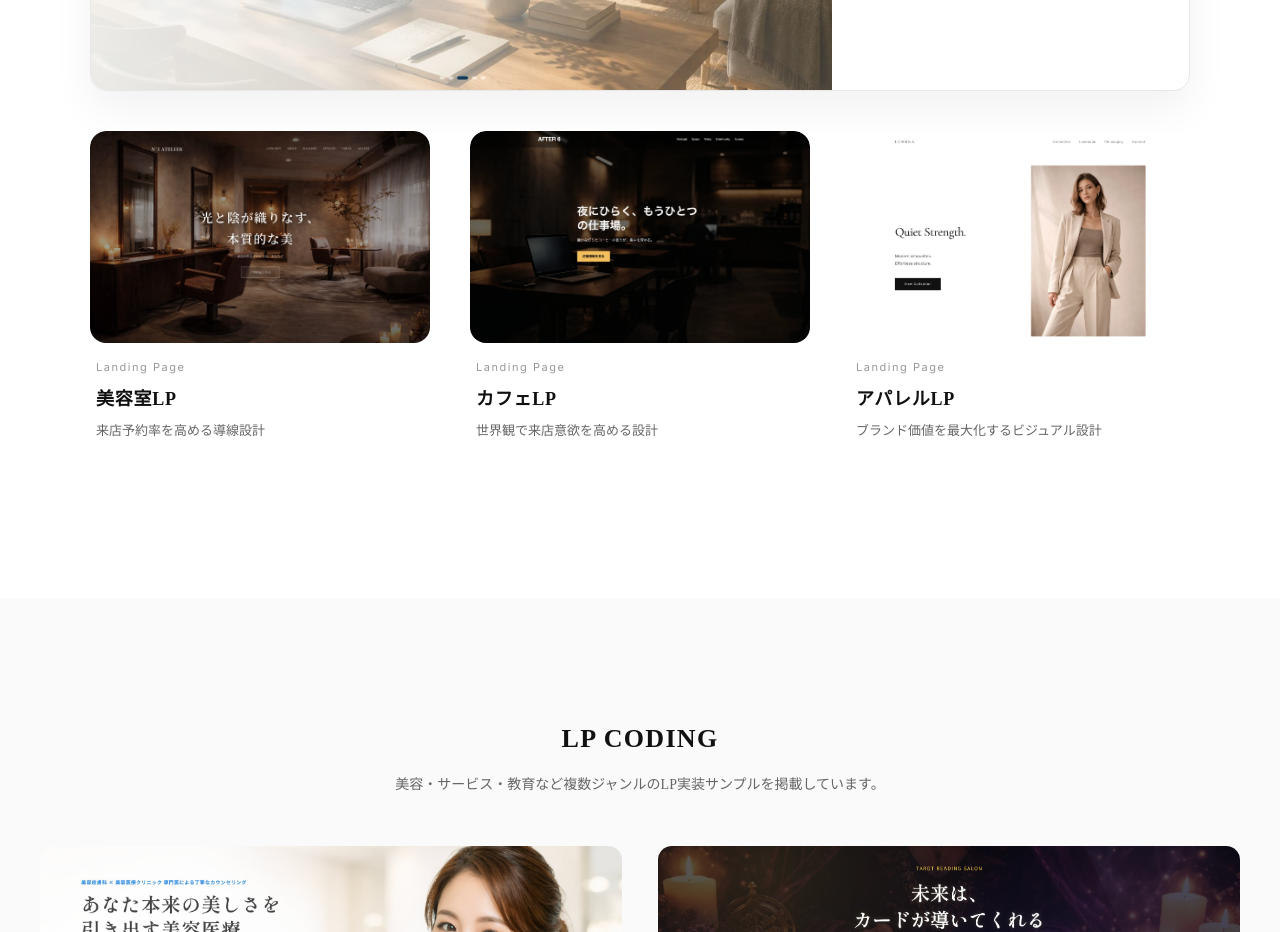
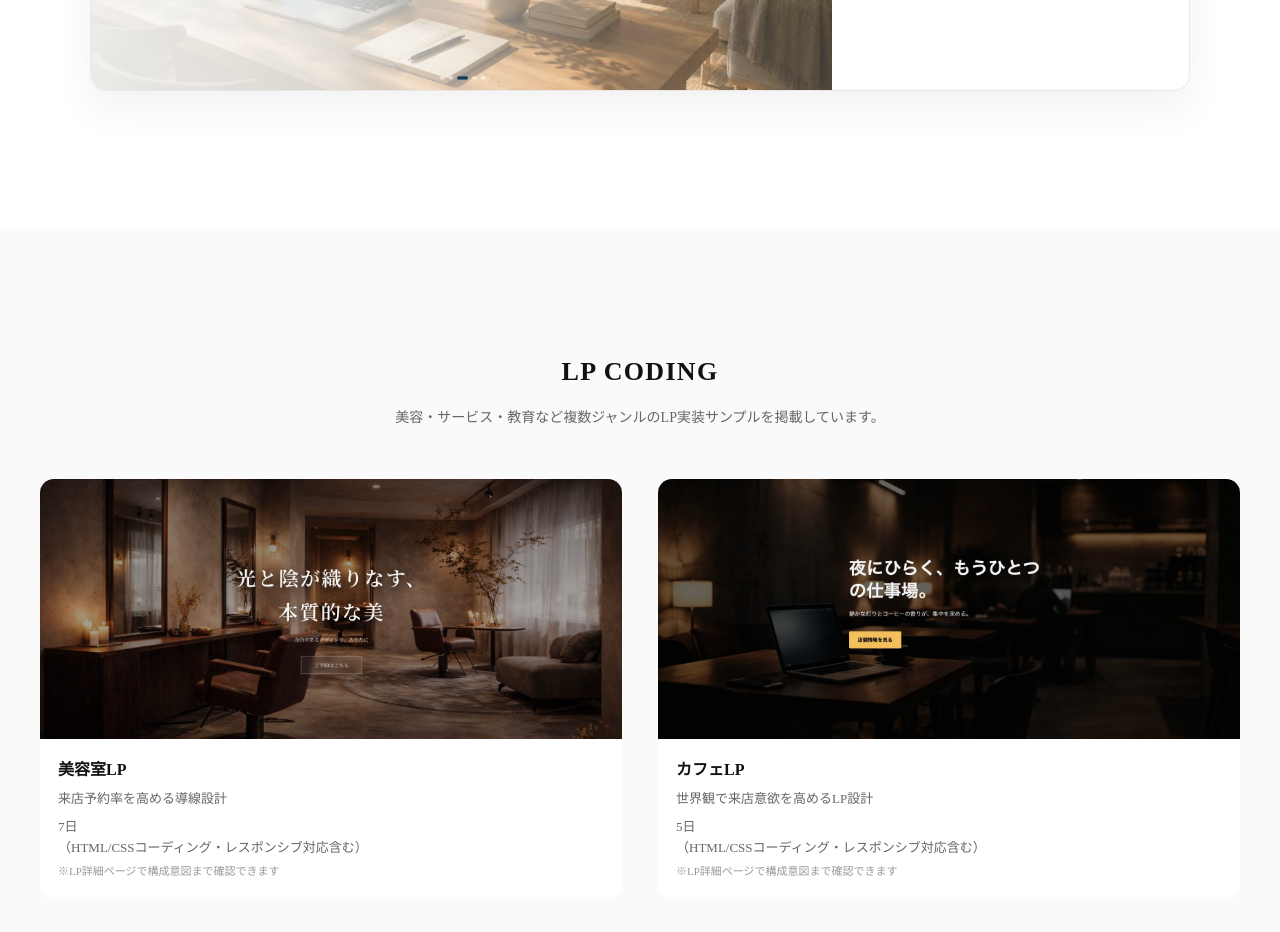
Before and after one commit to kota-web-design/coding-partner-portfolio, a plain HTML site: page index.html in a window 1280 px wide. Shown: the part 3120-4052 px from the top of the page. Drawn offline with Linux system fonts and the light colour scheme.

Commit message:
Add files via upload

```diff
--- a/index.html
+++ b/index.html
@@ -202,7 +202,7 @@
 
   <div class="works__inner">
 
-    <h2 class="works__title">WEBSITE CODING</h2>
+    <h2 class="works__title">HP CODING</h2>
 
     <p class="works__lead">
       複数ページ構成のホームページ実装サンプルです。<br class="sp-only">
@@ -230,45 +230,6 @@
         </div>
       </a>
 
-      <!-- 美容 -->
-      <a href="work-hair.html" class="works__card">
-        <div class="works__img">
-          <img src="img/work-hair.jpg" alt="美容室LP制作事例" loading="lazy">
-          <span class="works__link">詳細を見る →</span>
-        </div>
-        <div class="works__info">
-          <span class="works__category">Landing Page</span>
-          <h3>美容室LP</h3>
-          <p>来店予約率を高める導線設計</p>
-        </div>
-      </a>
-
-      <!-- カフェ -->
-      <a href="work-cafe.html" class="works__card">
-        <div class="works__img">
-          <img src="img/work-cafe.jpg" alt="カフェLP制作事例" loading="lazy">
-          <span class="works__link">詳細を見る →</span>
-        </div>
-        <div class="works__info">
-          <span class="works__category">Landing Page</span>
-          <h3>カフェLP</h3>
-          <p>世界観で来店意欲を高める設計</p>
-        </div>
-      </a>
-
-      <!-- アパレル -->
-      <a href="work-apparel.html" class="works__card">
-        <div class="works__img">
-          <img src="img/work-apparel.jpg" alt="アパレルLP制作事例" loading="lazy">
-          <span class="works__link">詳細を見る →</span>
-        </div>
-        <div class="works__info">
-          <span class="works__category">Landing Page</span>
-          <h3>アパレルLP</h3>
-          <p>ブランド価値を最大化するビジュアル設計</p>
-        </div>
-      </a>
-
     </div>
 
   </div>
@@ -286,6 +247,63 @@
     </p>
 
     <div class="lp__grid">
+
+      <!-- 美容室 -->
+      <a href="work-hair.html" target="_blank" rel="noopener noreferrer" class="lp__card">
+        <div class="lp__img">
+          <img src="img/work-hair.jpg" alt="美容室LP制作事例" loading="lazy">
+        </div>
+        <div class="lp__info">
+          <h3>美容室LP</h3>
+          <p>
+            来店予約率を高める導線設計
+          </p>
+
+          <p class="lp__meta">
+            7日<br>
+            （HTML/CSSコーディング・レスポンシブ対応含む）<br>
+            <span class="lp__note">※LP詳細ページで構成意図まで確認できます</span>
+          </p>
+        </div>
+      </a>
+
+      <!-- カフェ -->
+      <a href="work-cafe.html" target="_blank" rel="noopener noreferrer" class="lp__card">
+        <div class="lp__img">
+          <img src="img/work-cafe.jpg" alt="カフェLP制作事例" loading="lazy">
+        </div>
+        <div class="lp__info">
+          <h3>カフェLP</h3>
+          <p>
+            世界観で来店意欲を高めるLP設計
+          </p>
+
+          <p class="lp__meta">
+            5日<br>
+            （HTML/CSSコーディング・レスポンシブ対応含む）<br>
+            <span class="lp__note">※LP詳細ページで構成意図まで確認できます</span>
+          </p>
+        </div>
+      </a>
+
+      <!-- アパレル -->
+      <a href="work-apparel.html" target="_blank" rel="noopener noreferrer" class="lp__card">
+        <div class="lp__img">
+          <img src="img/work-apparel.jpg" alt="アパレルLP制作事例" loading="lazy">
+        </div>
+        <div class="lp__info">
+          <h3>アパレルLP</h3>
+          <p>
+            ブランド価値を伝えるビジュアル重視のLP
+          </p>
+
+          <p class="lp__meta">
+            6日<br>
+            （HTML/CSSコーディング・レスポンシブ対応含む）<br>
+            <span class="lp__note">※LP詳細ページで構成意図まで確認できます</span>
+          </p>
+        </div>
+      </a>
 
    <!-- 美容クリニック -->
 <a href="lp-beauty-clinic.html" target="_blank" rel="noopener noreferrer" class="lp__card">
```
